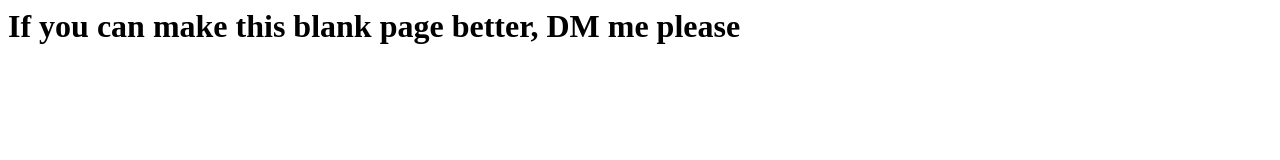
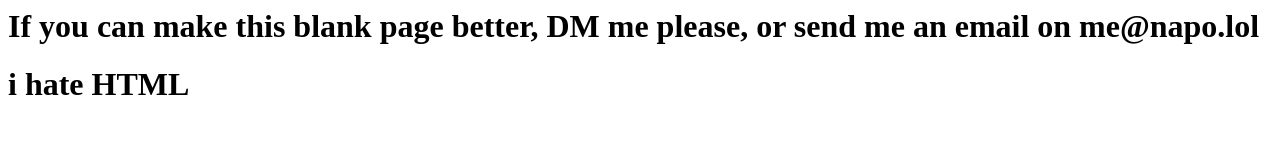
Before and after one commit to kaskroot/napo.lol, a plain HTML site: page index.html in a window 1280 px wide. Drawn offline with Linux system fonts and the light colour scheme.

Commit message:
Update index.html

```diff
--- a/index.html
+++ b/index.html
@@ -1,4 +1,5 @@
 <html>
-  <h1>If you can make this blank page better, DM me please</h1>
+  <h1>If you can make this blank page better, DM me please, or send me an email on me@napo.lol</h1>
+  <h1>i hate HTML</h1>
 
 </html>
```
